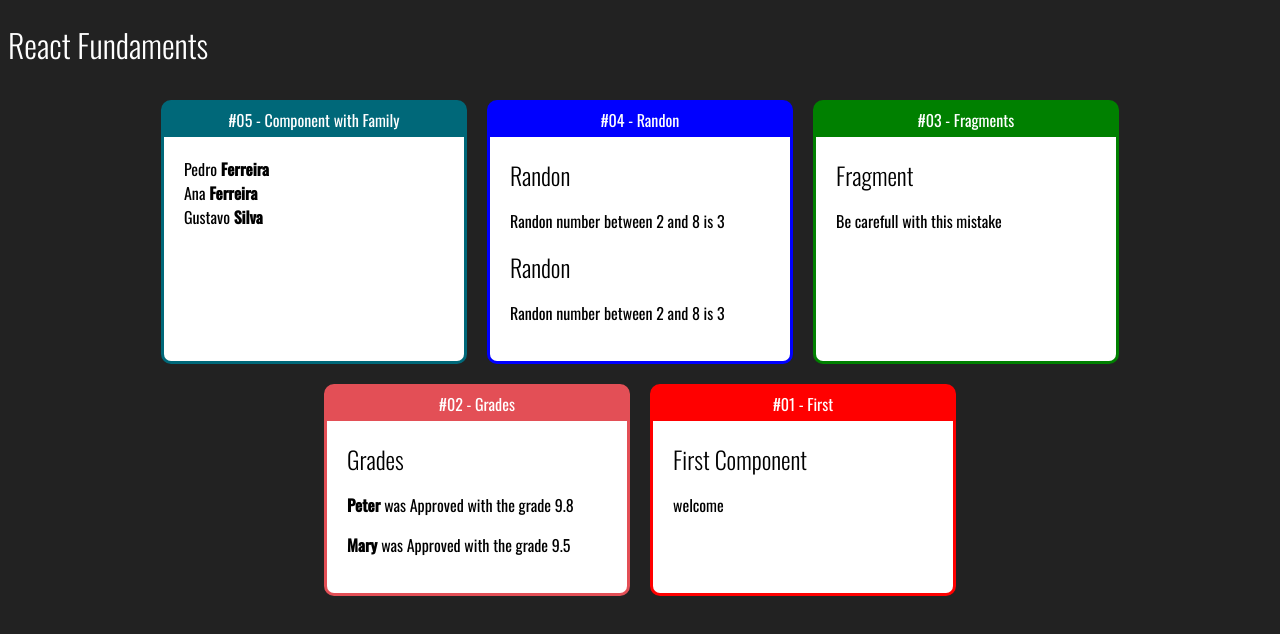
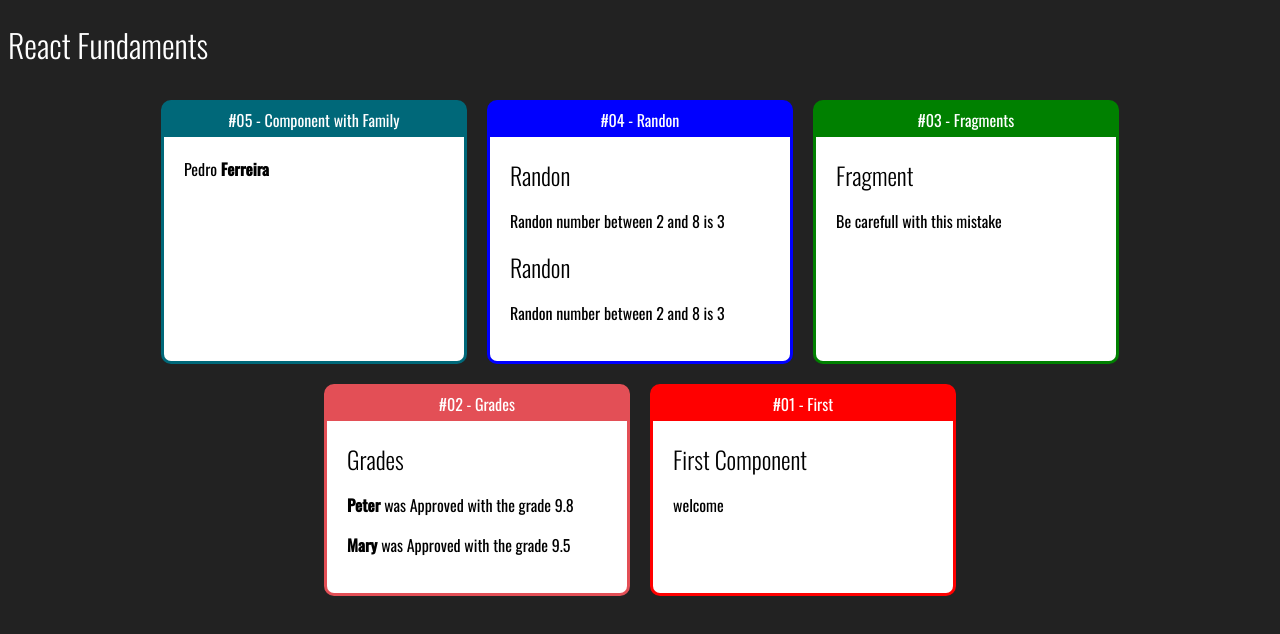
Before and after one commit to jessik126/fundaments-react, a React (Create React App) app: page / in a window 1280 px wide. Shown: the top 634 px of the page. Built offline with nearby package versions, Linux system fonts and the light colour scheme.

Commit message:
Clone to pass props to children element

```diff
--- a/src/App.jsx
+++ b/src/App.jsx
@@ -7,13 +7,18 @@ import WithParameter from './components/basics/WithParameter';
 import Fragment from './components/basics/Fragment';
 import Random from "./components/basics/Random";
 import Family from "./components/basics/Family";
+import FamilyMember from "./components/basics/FamilyMember";
 
 export default _ => (
     <div className="App">
         <h1>React Fundaments</h1>
         <div className="Cards">
             <Card title="#05 - Component with Family" color="#006879">
-                <Family lastname="Ferreira"/>
+                <Family lastname="Ferreira">
+                    <FamilyMember name="Pedro" />
+                    {/* <FamilyMember name="Ana" />
+                    <FamilyMember name="Gustavo" /> */}
+                </Family>
             </Card>
             <Card title="#04 - Randon" color="blue">
                 <Random min={2} max={8}></Random>
--- a/src/components/basics/Family.jsx
+++ b/src/components/basics/Family.jsx
@@ -1,12 +1,9 @@
-import React from "react";
-import FamilyMember from './FamilyMember';
+import React, { cloneElement } from "react";
 
 export default (props) => {
     return (
         <div>
-            <FamilyMember name="Pedro" lastname={props.lastname} />
-            <FamilyMember name="Ana" {...props} />
-            <FamilyMember name="Gustavo" lastname="Silva" />
+            {cloneElement(props.children, {...props})}
         </div>
     )
 }
```
